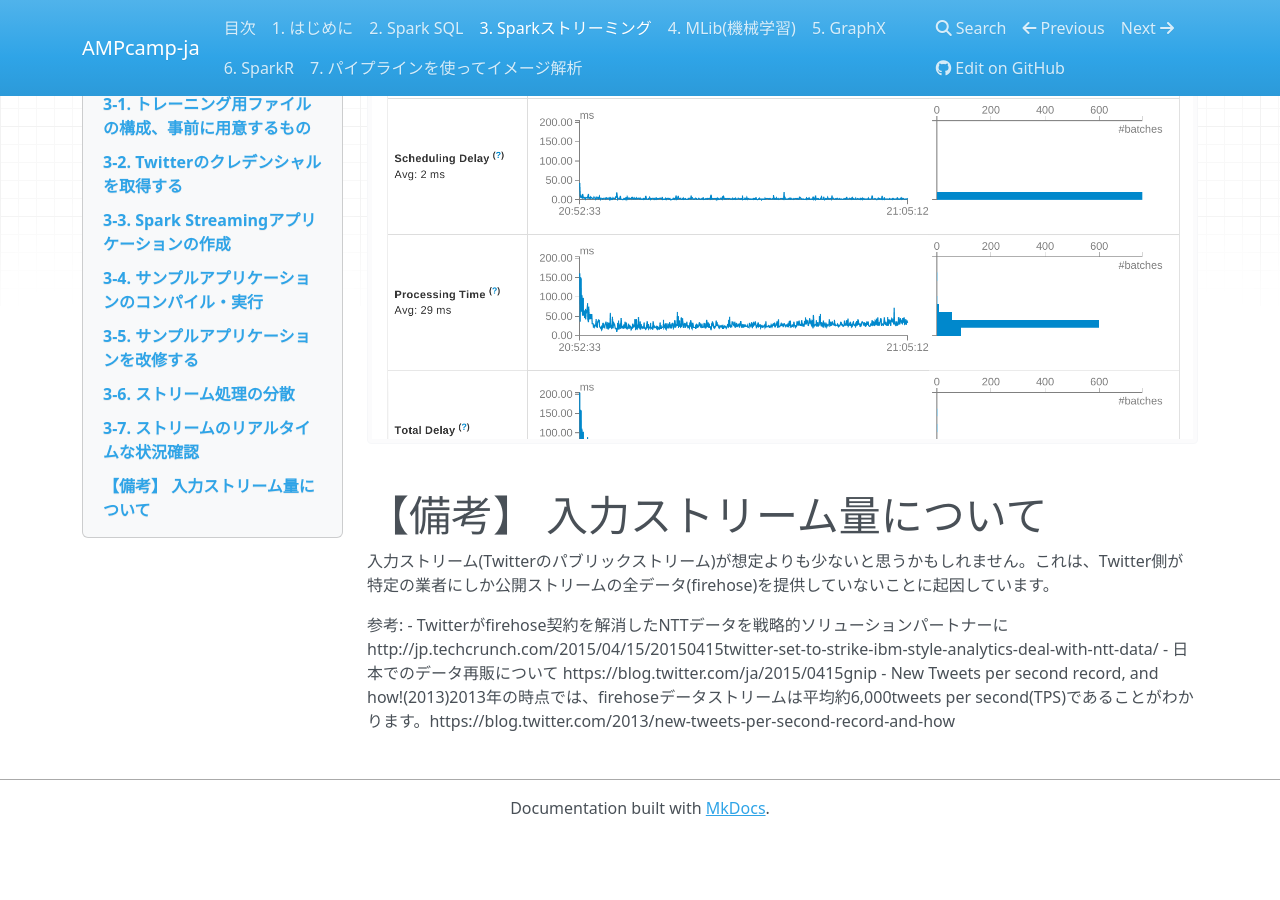
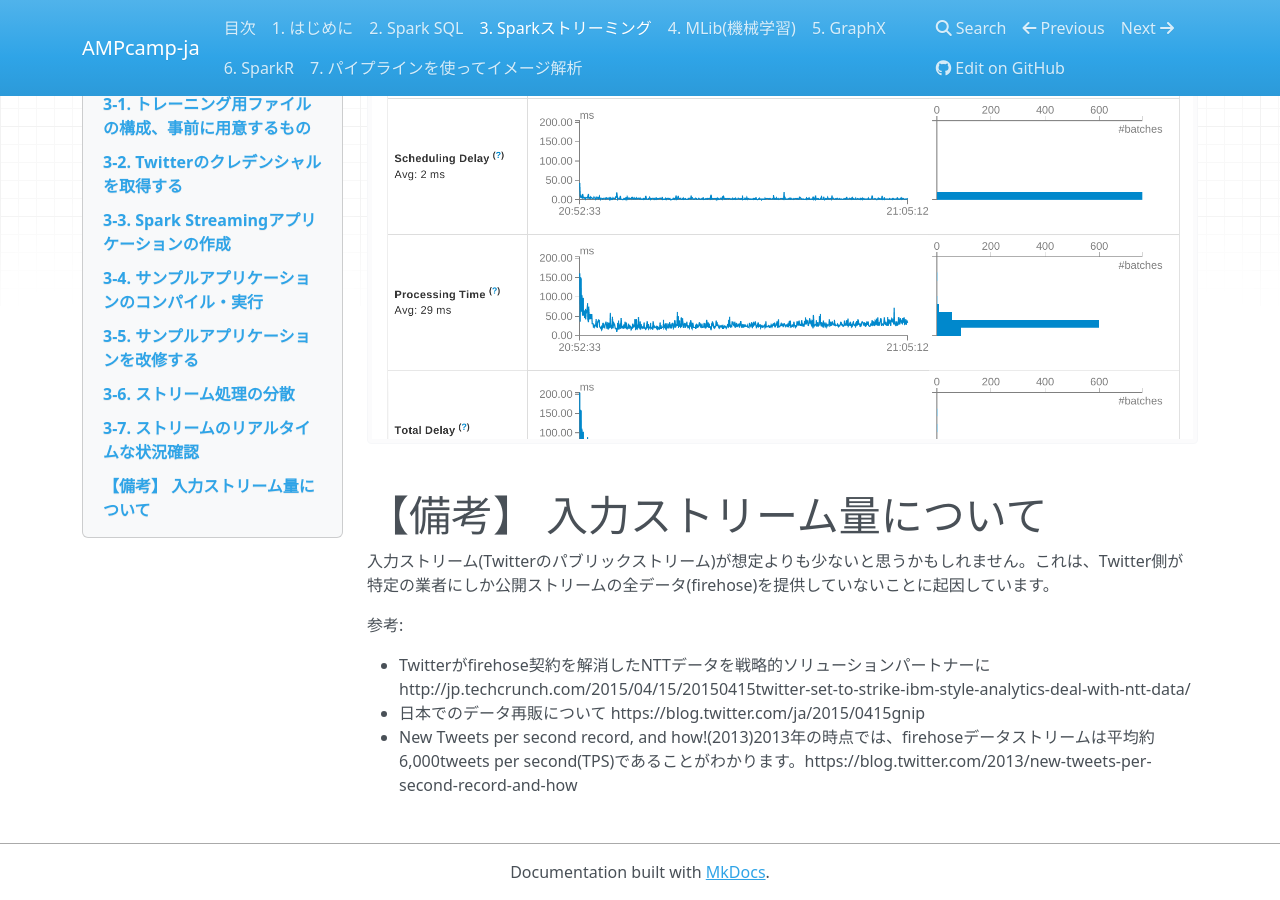
Before and after one commit to m-kiuchi/AMPcamp-ja, an MkDocs documentation site: the page built from docs/spark-streaming.md, in a window 1280 px wide and 900 px high, scrolled down 16967 px. Built offline with MkDocs 1.6.1, drawn with Linux system fonts in a browser that asks for light colours; nearby versions of some CDN libraries; old or Windows-style settings are respelled for this version of MkDocs; before the commit the page ends 17803 px from its top, so only the background shows below that; some of the changed lines change nothing that is shown; some of the changed text lies outside the part shown.

Commit message:
Update spark-streaming.md

```diff
--- a/docs/spark-streaming.md
+++ b/docs/spark-streaming.md
@@ -78,6 +78,7 @@ Callback URL: (空欄)
 
 この情報を使用して、Spark Streamingアプリケーションを作成します。
 
+<a id="3-3"></a>
 # 3-3. Spark Streamingアプリケーションの作成
 トレーニングプログラムには以下のようなScalaスクリプトのひな形があります。これを元に、順番に機能を追加し、最終的なアプリケーションを作成します。
 
@@ -326,7 +327,7 @@ $
 # 3-5. サンプルアプリケーションを改修する
 より実践的で、面白い機能を実装してみましょう。これから行うのは、「過去5分間でもっとも使用されたハッシュタグ」を抽出する機能の実装です。
 
-以下でDStreamオブジェクトにどのような変更を加えるかを記述しています。また３－３で述べた通り、全ての変更は”ssc.start()”メソッドの実行前に記述されている必要があります。
+以下でDStreamオブジェクトにどのような変更を加えるかを記述しています。また[3-3.](#3-3)で述べた通り、全ての変更は”ssc.start()”メソッドの実行前に記述されている必要があります。
 
 まず改修済みのコード全文を掲載します。緑字部分が前回からの改修部分です。
 
@@ -576,6 +577,7 @@ Spark 1.4.0以降では、ストリームのリアルタイムな状況の可視
 入力ストリーム(Twitterのパブリックストリーム)が想定よりも少ないと思うかもしれません。これは、Twitter側が特定の業者にしか公開ストリームの全データ(firehose)を提供していないことに起因しています。
 
 参考:
+
 - Twitterがfirehose契約を解消したNTTデータを戦略的ソリューションパートナーに http://jp.techcrunch.com/2015/04/15/20150415twitter-set-to-strike-ibm-style-analytics-deal-with-ntt-data/
 - 日本でのデータ再販について https://blog.twitter.com/ja/2015/0415gnip
 - New Tweets per second record, and how!(2013)2013年の時点では、firehoseデータストリームは平均約6,000tweets per second(TPS)であることがわかります。https://blog.twitter.com/2013/new-tweets-per-second-record-and-how
```
